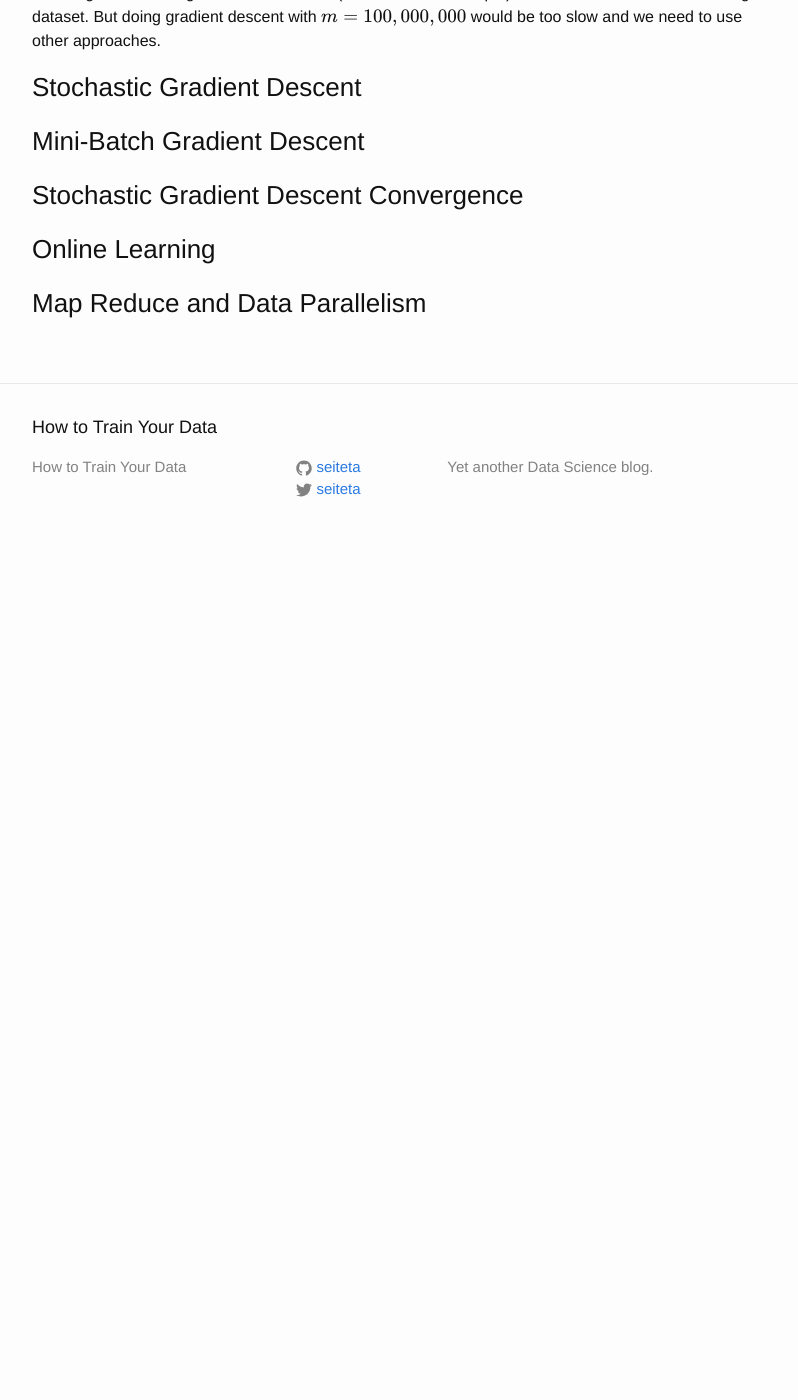
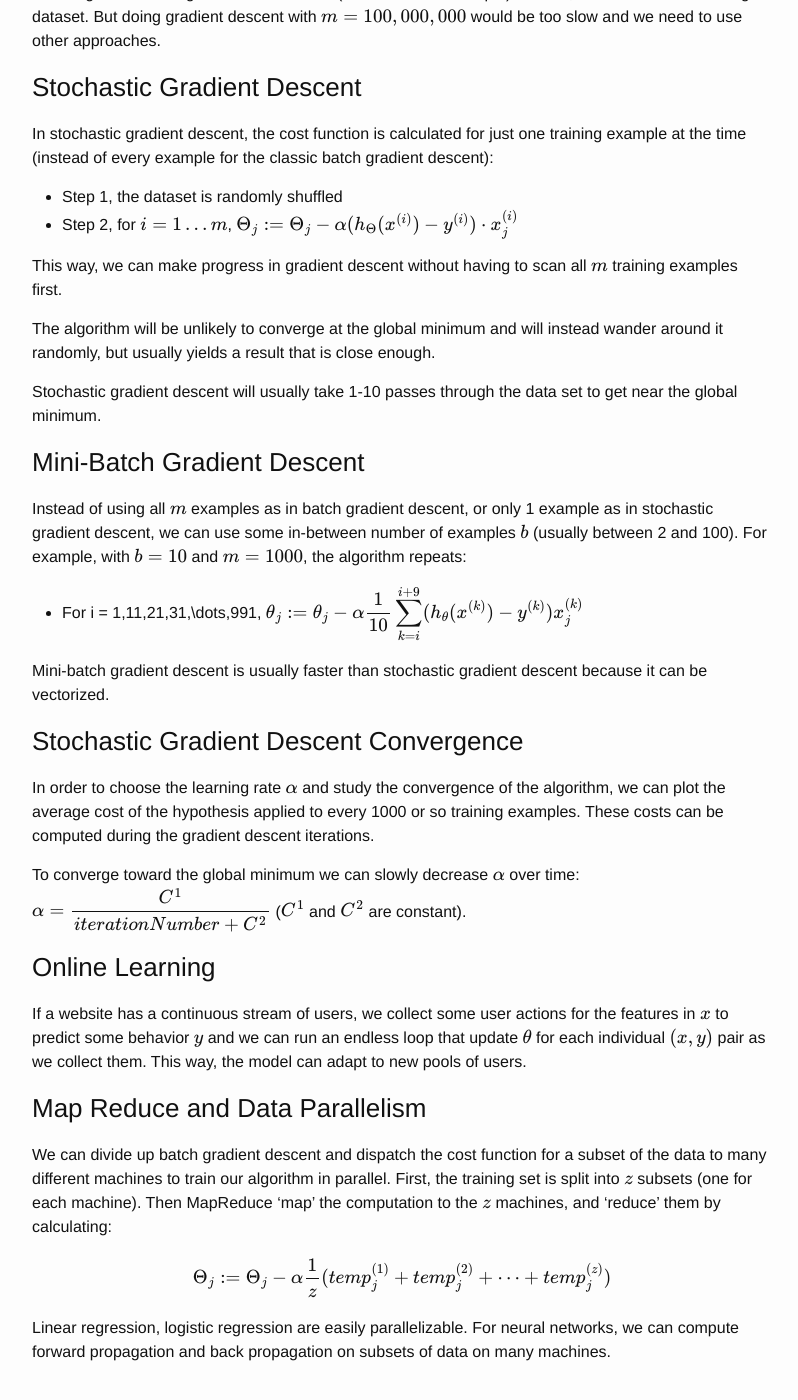
Before and after one commit to seiteta/seiteta.github.io_old, a Jekyll site: the page built from _posts/2014-12-04-machine-learning-notes.md, in a window 1280 px wide and 1400 px high, scrolled down 24657 px. Shown: the whole window, without its empty margins (238-1036 px from the left). Built offline with Jekyll 4.4.1, drawn with Linux system fonts in a browser that asks for light colours; formulas are drawn with MathJax 3; before the commit the page ends 25218 px from its top, so only the background shows below that.

Commit message:
Update 2014-12-04-machine-learning-notes.md

```diff
--- a/_posts/2014-12-04-machine-learning-notes.md
+++ b/_posts/2014-12-04-machine-learning-notes.md
@@ -836,7 +836,40 @@ Prediction are now equal to $$(\theta^{(j)})^T x^{(i)} + \mu_i$$ and new users w
 If our algorithm has high variance when $$m$$ (the number of example) is small, it can benefit from a larger dataset. But doing gradient descent with $$m = 100,000,000$$ would be too slow and we need to use other approaches.
 
 ### Stochastic Gradient Descent
+
+In stochastic gradient descent, the cost function is calculated for just one training example at the time (instead of every example for the classic batch gradient descent):
+
+* Step 1, the dataset is randomly shuffled
+* Step 2, for $$i = 1\dots m$$, $$\Theta_j := \Theta_j - \alpha (h_{\Theta}(x^{(i)}) - y^{(i)}) \cdot x^{(i)}_j$$
+
+This way, we can make progress in gradient descent without having to scan all $$m$$ training examples first.
+
+The algorithm will be unlikely to converge at the global minimum and will instead wander around it randomly, but usually yields a result that is close enough.
+
+Stochastic gradient descent will usually take 1-10 passes through the data set to get near the global minimum.
+
 ### Mini-Batch Gradient Descent
+
+Instead of using all $$m$$ examples as in batch gradient descent, or only 1 example as in stochastic gradient descent, we can use some in-between number of examples $$b$$ (usually between 2 and 100). For example, with $$b = 10$$ and $$m = 1000$$, the algorithm repeats:
+
+* For i = 1,11,21,31,\dots,991, $$\theta_j := \theta_j - \alpha \dfrac{1}{10} \displaystyle \sum_{k=i}^{i+9} (h_\theta(x^{(k)}) - y^{(k)})x_j^{(k)}$$
+
+Mini-batch gradient descent is usually faster than stochastic gradient descent because it can be vectorized.
+
 ### Stochastic Gradient Descent Convergence
+
+In order to choose the learning rate $$\alpha$$ and study the convergence of the algorithm, we can plot the average cost of the hypothesis applied to every 1000 or so training examples. These costs can be computed during the gradient descent iterations.
+
+To converge toward the global minimum we can slowly decrease $$\alpha$$ over time: $$\alpha = \dfrac{C^1}{iterationNumber + C^2}$$ ($$C^1$$ and $$C^2$$ are constant).
+
 ### Online Learning
+
+If a website has a continuous stream of users, we collect some user actions for the features in $$x$$ to predict some behavior $$y$$ and we can run an endless loop that update $$\theta$$ for each individual $$(x,y)$$ pair as we collect them. This way, the model can adapt to new pools of users.
+
 ### Map Reduce and Data Parallelism
+
+We can divide up batch gradient descent and dispatch the cost function for a subset of the data to many different machines to train our algorithm in parallel. First, the training set is split into $$z$$ subsets (one for each machine). Then MapReduce 'map' the computation to the $$z$$ machines, and 'reduce' them by calculating:
+
+$$\Theta_j := \Theta_j - \alpha \dfrac{1}{z}(temp_j^{(1)} + temp_j^{(2)} + \cdots + temp_j^{(z)})$$
+
+Linear regression, logistic regression are easily parallelizable. For neural networks, we can compute forward propagation and back propagation on subsets of data on many machines.
```
